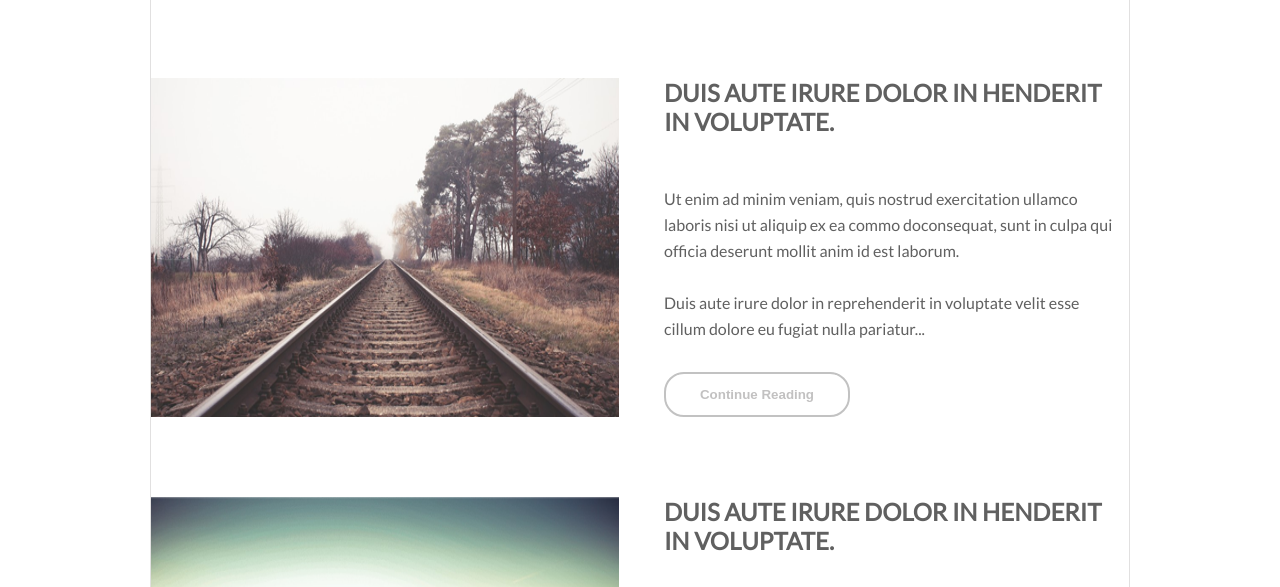
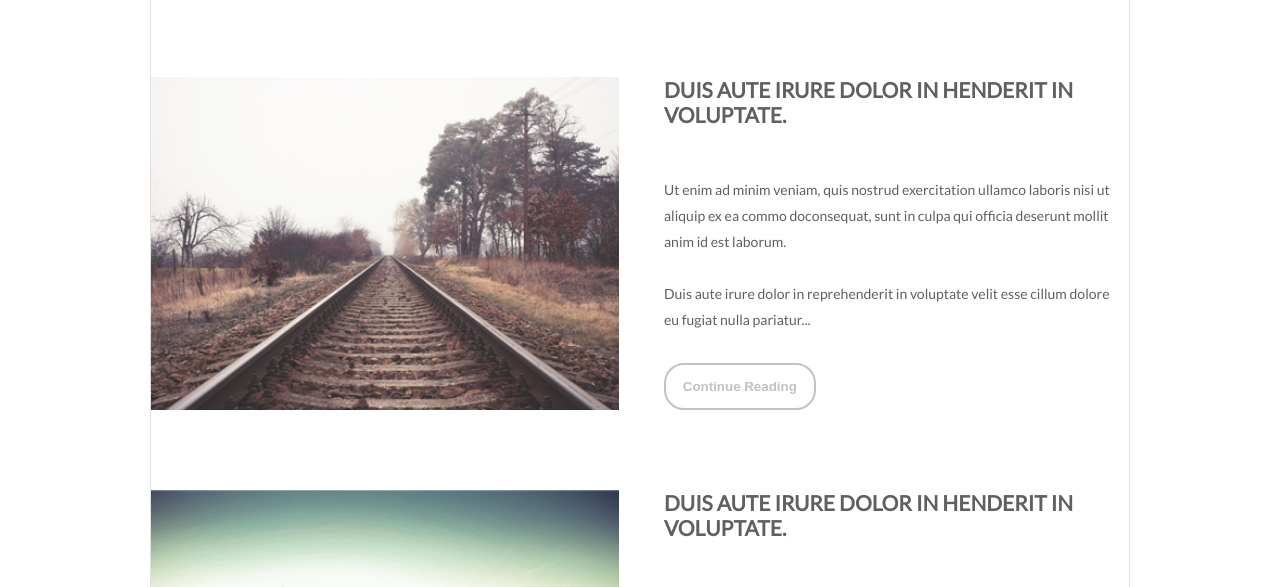
Before and after one commit to NadavVazana/responsive-site-1, a plain HTML site: page index.html in a window 1280 px wide. Shown: the part 134-721 px from the top of the page. Drawn offline with Linux system fonts and the light colour scheme.

Commit message:
10th commit

```diff
--- a/css/style.css
+++ b/css/style.css
@@ -361,6 +361,9 @@ header{
 
 
 }
+.drop-down li:hover{
+    color: var(--clr1);
+}
 
 .drop-side-toggle li:hover{
     background-color: var(--clr4);
@@ -386,9 +389,6 @@ header{
 
 }
 
-.drop-down li:hover{
-    color: var(--clr1);
-}
 
 
 
@@ -506,7 +506,7 @@ header{
 }
 
 .text-container {
-
+    margin-top: 30px;
     margin-inline-start: 45px;
     margin-inline-end: 10px;
 
@@ -527,13 +527,14 @@ header{
     border: 2px solid #c2c2c2;
     background-color: #ffffff;
     border-radius: 20px;
-    padding: 13px;
+    padding: 1rem 1.2rem;
     color: #c2c1c1;
     font-weight: 700;
-    width: 186px;
     align-self: center;
     margin-top: 30px;
     cursor: pointer;
+    transition: all .3s;
+
 
 
 
@@ -542,6 +543,9 @@ header{
 .card .card-button:hover {
     border: 2px solid var(--clr3);
     color: var(--clr3);
+    padding-inline-end: 1.8rem;
+    transition: all .3s;
+
 
 
 
@@ -549,6 +553,8 @@ header{
 
 .card .card-button:hover:after {
     content: "→";
+    position: absolute;
+
 
 }
 
@@ -667,9 +673,16 @@ header{
 
 /* mid */
 @media (min-width: 900px) {
+    html{
+        font-size: 14px;
+    }
     .main-layout>*:not(.full) {
         max-width: var(--mid);
 
+    }
+    img{
+        object-fit: cover;
+        object-position: top;
     }
 
     .card {
@@ -682,6 +695,9 @@ header{
         align-self: flex-start;
     }
 
+    .text-container{
+        margin-top: 0
+    }
 
 
 
```
